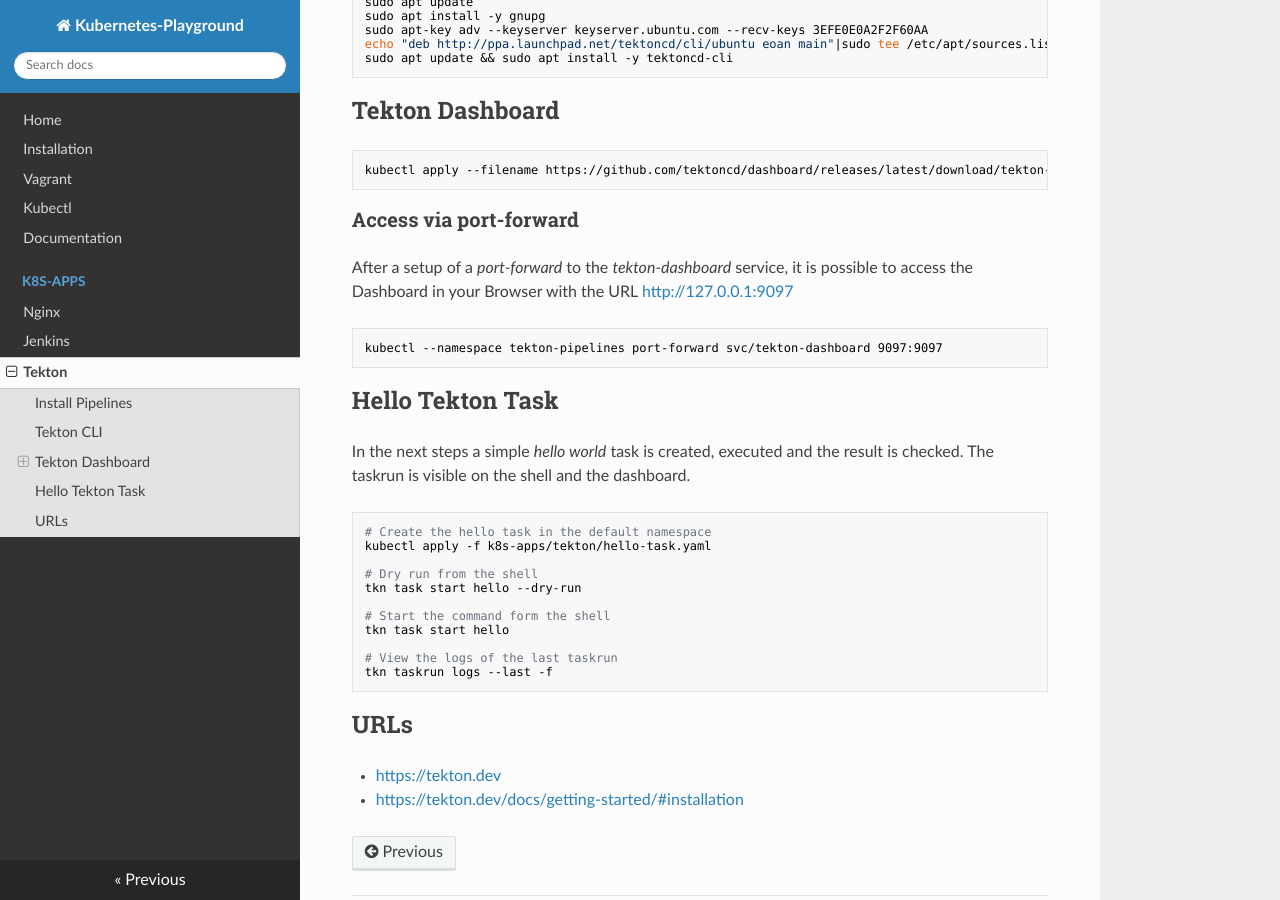
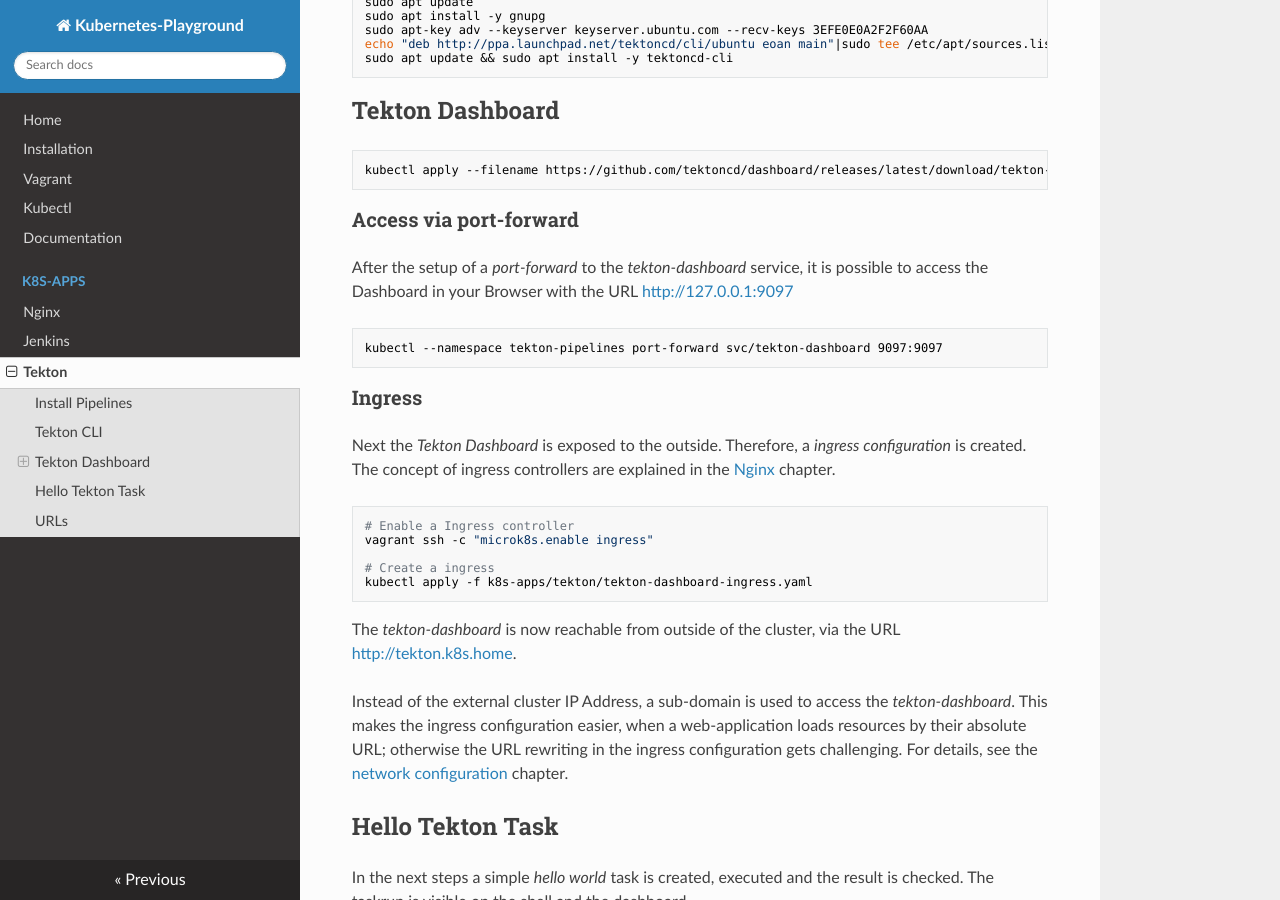
Before and after one commit to zonedbit/kubernetes-playground, an MkDocs documentation site: the page built from docs/k8s-apps/tekton.md, in a window 1280 px wide and 900 px high, scrolled down 674 px. Built offline with MkDocs 1.6.1, drawn with Linux system fonts in a browser that asks for light colours; nearby versions of some CDN libraries.

Commit message:
feature/ingress tekton dashboard (#4)
* feature/ingressTektonDashboard

* feature/ingressTektonDashboard

* feature/ingressTektonDashboard

````diff
--- a/docs/k8s-apps/tekton.md
+++ b/docs/k8s-apps/tekton.md
@@ -41,12 +41,32 @@
 
 ### Access via port-forward
 
-After a setup of a *port-forward* to the *tekton-dashboard* service, it is possible to
+After the setup of a *port-forward* to the *tekton-dashboard* service, it is possible to
 access the Dashboard in your Browser with the URL <http://127.0.0.1:9097>
 
 ``` bash
 kubectl --namespace tekton-pipelines port-forward svc/tekton-dashboard 9097:9097
 ```
+
+### Ingress
+
+Next the *Tekton Dashboard* is exposed to the outside. Therefore, a *ingress configuration* is created.
+The concept of ingress controllers are explained in the [Nginx](nginx.md) chapter.
+
+```bash
+# Enable a Ingress controller
+vagrant ssh -c "microk8s.enable ingress"
+
+# Create a ingress
+kubectl apply -f k8s-apps/tekton/tekton-dashboard-ingress.yaml
+```
+
+The *tekton-dashboard* is now reachable from outside of the cluster, via the URL <http://tekton.k8s.home>.
+
+Instead of the external cluster IP Address, a sub-domain is used to access the *tekton-dashboard*. This makes
+the ingress configuration easier, when a web-application loads resources by their absolute URL; otherwise the
+URL rewriting in the ingress configuration gets challenging.
+For details, see the [network configuration](../network-configuration.md) chapter.
 
 ## Hello Tekton Task
 
````
Also changed, not shown: docs/network-configuration.md (added, +3 -0 lines), 1 other file.
